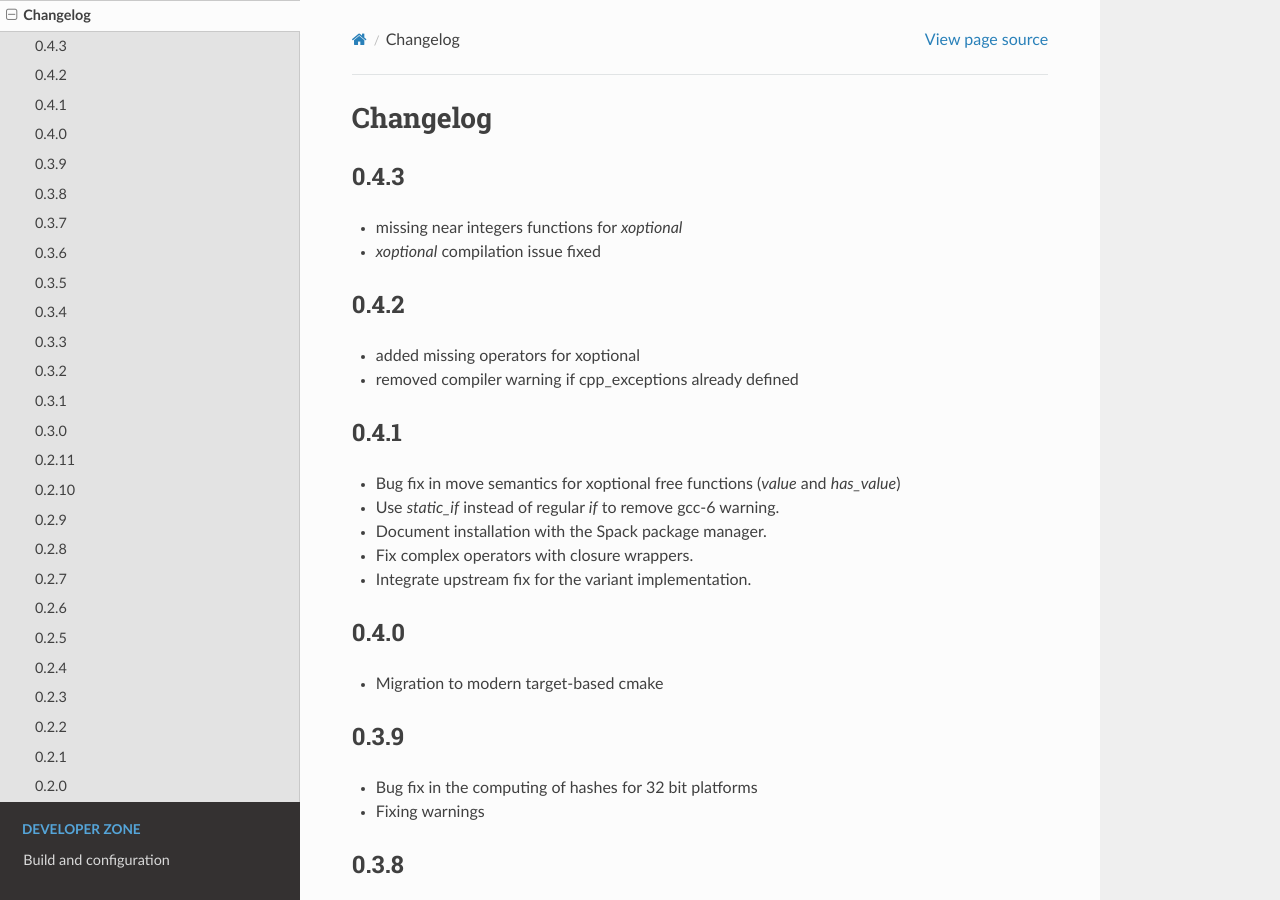
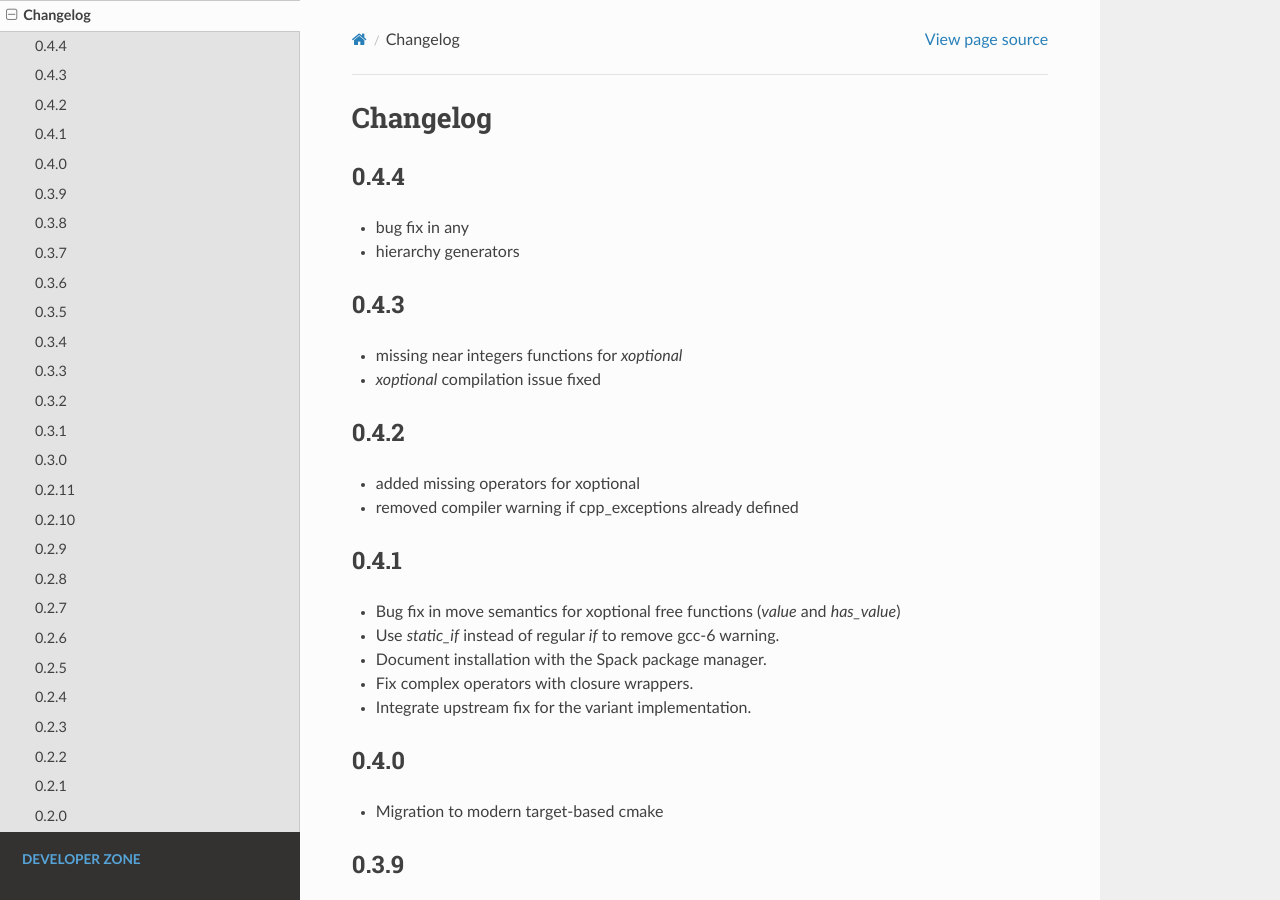
Before and after one commit to xtensor-stack/xtl, a Sphinx documentation site: the page built from docs/source/changelog.rst, in a window 1280 px wide and 900 px high. Built offline with Sphinx 7.4.7 and the Read the Docs theme 2.0.0, drawn with Linux system fonts in a browser that asks for light colours.

Commit message:
Release 0.4.4

```diff
--- a/docs/source/changelog.rst
+++ b/docs/source/changelog.rst
@@ -6,6 +6,12 @@
 
 Changelog
 =========
+
+0.4.4
+-----
+
+- bug fix in any
+- hierarchy generators
 
 0.4.3
 -----
```
Also changed, not shown: 1 other file.
